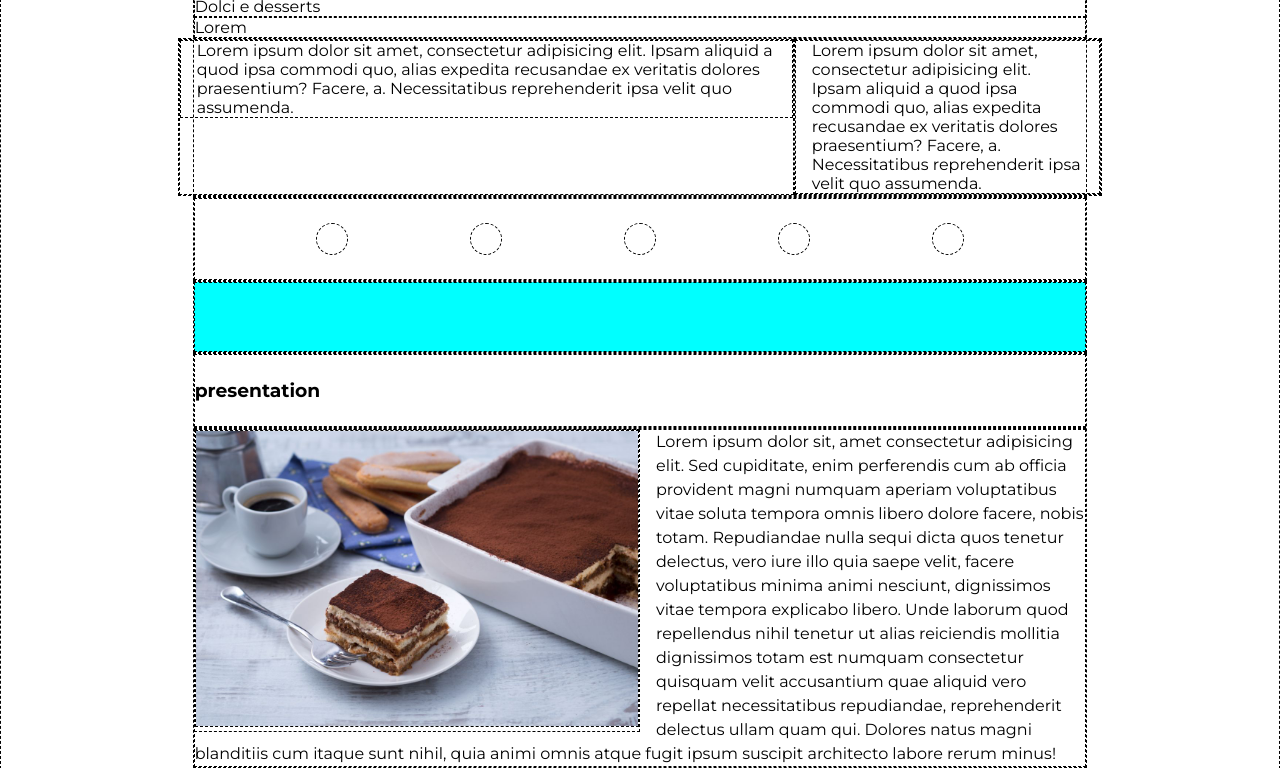
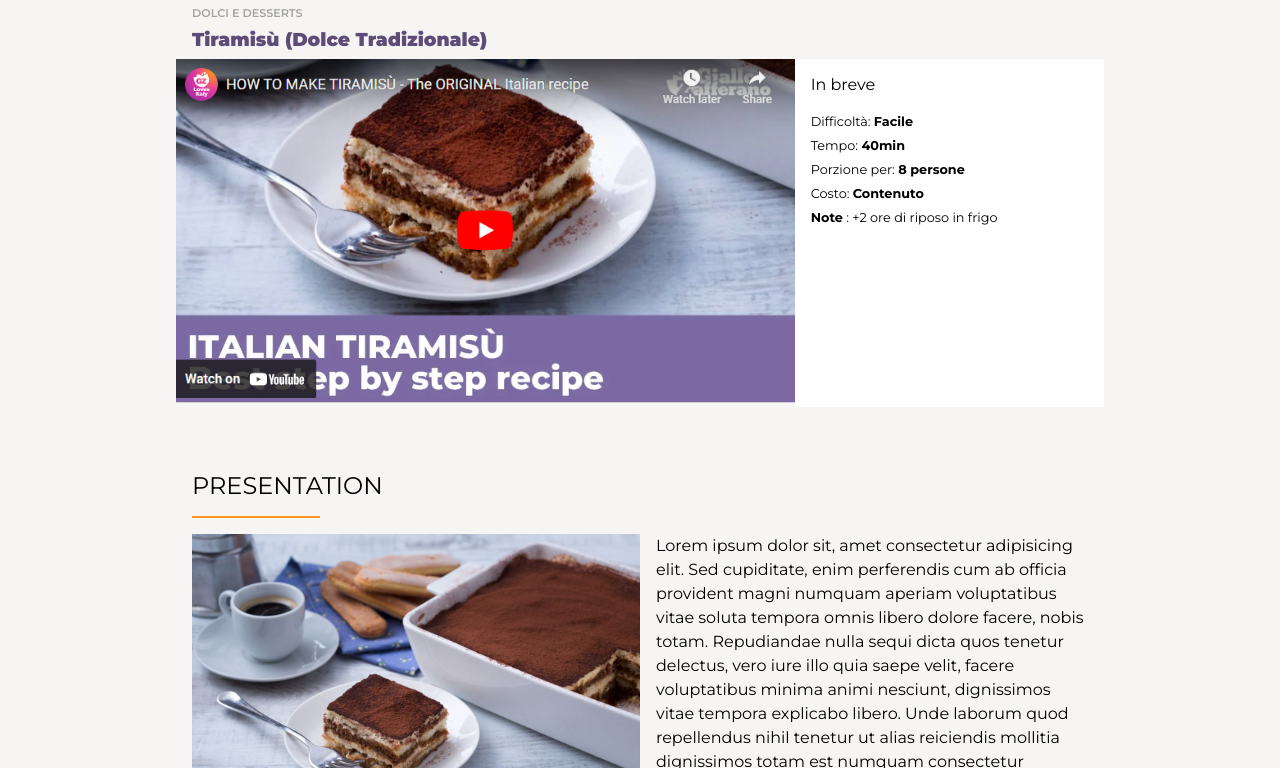
Before and after one commit to massimopallera/htmlcss-responsive-layout, a plain HTML site: page index.html in a window 1280 px wide. Shown: the part 65-833 px from the top of the page. Drawn offline with Linux system fonts and the light colour scheme.

Commit message:
update: added some css to jumbotron section and font sizes

```diff
--- a/assets/css/style.css
+++ b/assets/css/style.css
@@ -1,13 +1,30 @@
 :root{
+    --page-title-color: #f8951a;
+    --recipe-name-color: #5d4c78;
+    --bg-primary: #f6f5f3;
+    --bg-footer: #7c69a4;
+    --bg-secondary: #fff;
 
 }
 
 *{
     font-family: Montserrat, Helvetica Neue, sans-serif;
 }
+img{
+    width: 100%;
+}
 
 h1{
     font-family: "Nerko One", cursive;
+    color: var(--page-title-color);
+}
+
+body{
+    background-color: var(--bg-primary);
+}
+
+header{
+    background-color: var(--bg-secondary);
 }
 
 
@@ -38,6 +55,10 @@ h1{
     text-align: center;
 }
 
+.mt-1{
+    margin-top: 1rem;
+}
+
 .py-1{
     padding-top: .5rem;
     padding-bottom: .5rem;
@@ -55,15 +76,63 @@ h1{
     padding-left: 1rem;
     padding-right: 1rem;
 }
+.py-2{
+    padding-top: 1rem;
+    padding-bottom: 1rem;
+}
 
 .lh-1{
     line-height: 1.5rem;
 }
+.bg-secondary{
+    background-color: var(--bg-secondary);
+}
+.bg-footer{
+    background-color: var(--bg-footer);
+    color: white;
+}
+.divider{
+    margin-bottom: 1rem;
+    border: 1px solid var(--page-title-color);
+    width: 8rem;
+}
 
 
-/* mobile */
-#adv{
+.md-on{
     display: none;
+}
+
+    /* mobile */
+.pres{
+    font-size: 1.5rem;
+}
+
+main{
+    #adv{
+        display: none;
+    }
+
+}
+
+
+
+main{
+    #jumbotron{
+        .recipe{
+            color: var(--recipe-name-color);
+            font-weight: 900;
+        }
+        .cat{
+            color:rgb(163, 163, 163);
+            font-weight: 600;
+            font-size: .7rem;
+        }
+        ul{
+            list-style: none;
+            line-height: 1.5rem;
+            font-size: .8rem;
+        }
+    }
 }
 
 footer{
@@ -94,9 +163,22 @@ footer{
         text-align: left;
     }
 
+    .md-on{
+        display: inline;
+    }
+
+    main {
+        .d-flex-md{
+            display: flex;
+            justify-content: space-around;
+            flex-wrap: wrap;
+        }
+
+    }
+
     /* ~ to fix */
-    .social-container{
-    }
+    /* .social-container{
+    } */
 
     #adv{
         display: block;
@@ -120,6 +202,16 @@ footer{
     /* .container-50{
         width: 30%;
     } */
+
+    main{
+        .card{
+            height: 100%;
+            .d-block-lg{
+                display: block;
+            }
+        }
+    }
+
     footer{
         .container-lg{
             width: 100%;
--- a/index.html
+++ b/index.html
@@ -19,25 +19,34 @@
      <link rel="stylesheet" href="./assets/css/layout-grid-system.css">
      <link rel="stylesheet" href="./assets/css/style.css">
 </head>
-<body class="debug">
+<body class="">
 
     <!-- header -->
     <header class="py-1 px-1_5 txt-center txt-l-md">
-        <h1>Giallo Booleano</h1>
+        <h1 class="bx-sh">GIALLO BOOLEANO </h1>
     </header>
     <!-- main -->
     <main>
         <!-- start jumbotron -->
-        <section id="jumbotron">
+        <section id="jumbotron" class="mt-1">
             <div class="container">
-                <div class="cat">Dolci e desserts</div>
-                <div class="recipe">Lorem</div>
+                <h5 class="cat">DOLCI E DESSERTS</h5>
+                <h3 class="recipe py-1">Tiramis&ugrave; <span class="md-on">(Dolce Tradizionale)</span></h3>
                 <div class="row">
                     <div class="col-12 col-lg-8">
-                        <div class="card px-2">Lorem ipsum dolor sit amet, consectetur adipisicing elit. Ipsam aliquid a quod ipsa commodi quo, alias expedita recusandae ex veritatis dolores praesentium? Facere, a. Necessitatibus reprehenderit ipsa velit quo assumenda.</div>
+                        <img src="./assets/img/image (10).png" alt="">
                     </div>
                     <div class="col-12 col-lg-4">
-                        <div class="card px-2">Lorem ipsum dolor sit amet, consectetur adipisicing elit. Ipsam aliquid a quod ipsa commodi quo, alias expedita recusandae ex veritatis dolores praesentium? Facere, a. Necessitatibus reprehenderit ipsa velit quo assumenda.</div>
+                        <div class="card px-2 py-2 bg-secondary bx-sh">
+                            <p>In breve</p>
+                            <ul class="d-flex-md d-block-lg mt-1">
+                                <li>Difficolt&agrave;: <strong>Facile</strong> </li>
+                                <li>Tempo: <strong>40min</strong> </li>
+                                <li>Porzione per: <strong>8 persone</strong> </li>
+                                <li>Costo: <strong>Contenuto</strong> </li>
+                                <li> <strong>Note</strong> : +2 ore di riposo in frigo </li>
+                            </ul>
+                        </div>
                     </div>
                 </div>
             </div>
@@ -69,7 +78,7 @@
         <!-- presentation -->
          <section id="presentation">
             <div class="container">
-                <h3 class="py-3">presentation</h3>
+                <p class="py-2 pres">PRESENTATION</p>
                 <hr class="divider orange">
                  <div class="container-50 fl-md-l mr-md-1">
                      <img src="./assets/img/tiramisu.jpg" alt="tiramisu">
@@ -82,7 +91,7 @@
         <!-- presentation -->
     </main>
     <!-- footer -->
-    <footer>
+    <footer class="bg-footer">
         <div class="container-lg">
             <div class="txt-center left-lg">
                 Lorem, ipsum dolor.
```
